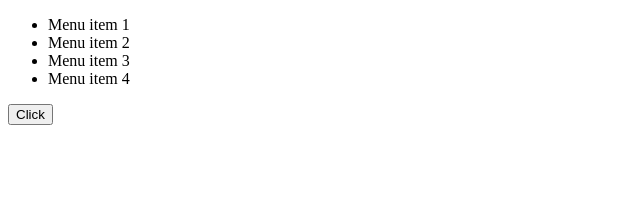
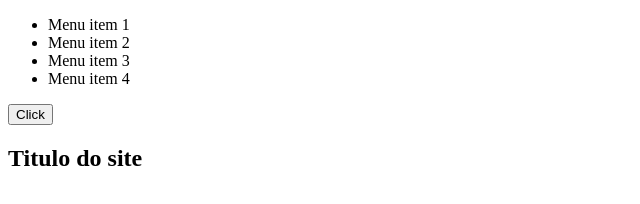
Before and after one commit to ivosoares/aula-js, a plain HTML site: page index.html in a window 1280 px wide. Shown: the whole page, without its empty margins (0-640 px from the left). Drawn offline with Linux system fonts and the light colour scheme.

Commit message:
adiciona titulo

```diff
--- a/index.html
+++ b/index.html
@@ -20,7 +20,7 @@
             </nav>
         </header>
         <section>
-
+            <h1>Titulo do site</h1>
         </section>
     </main>
 </body>
```
